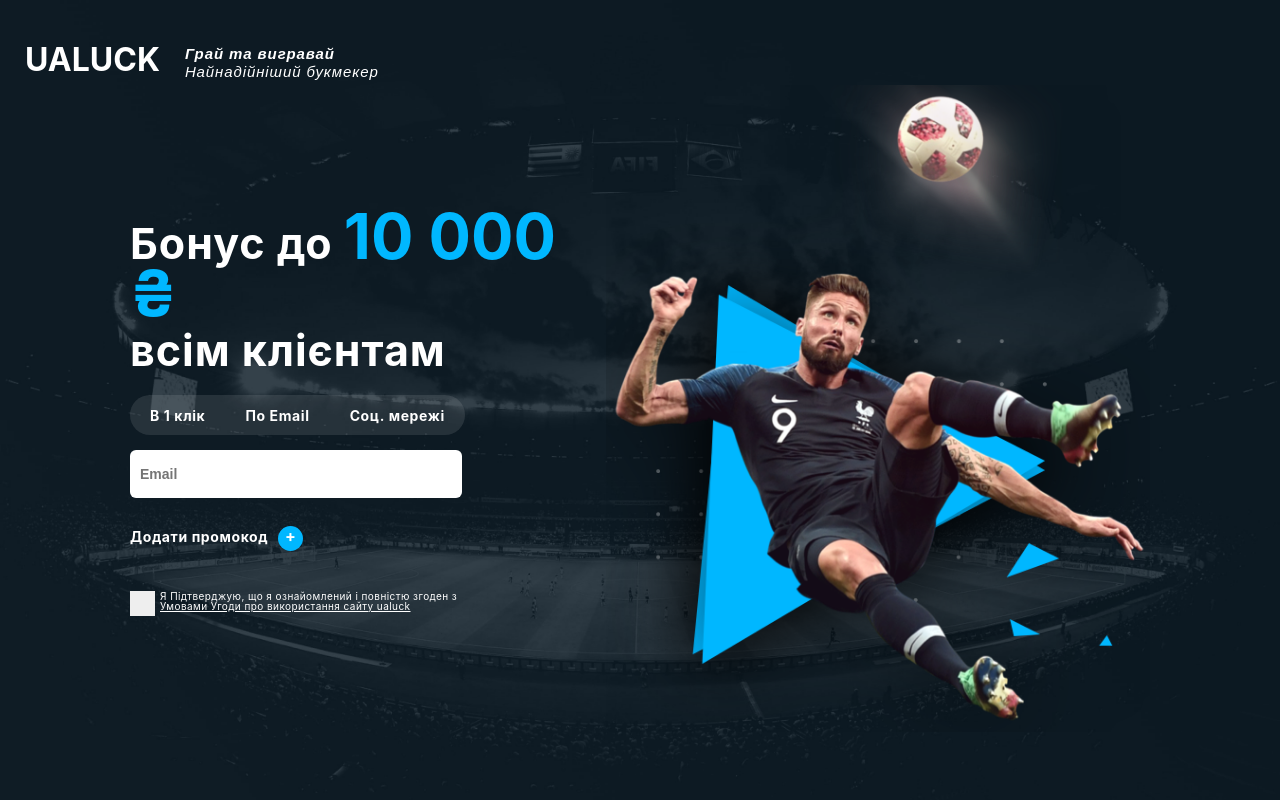
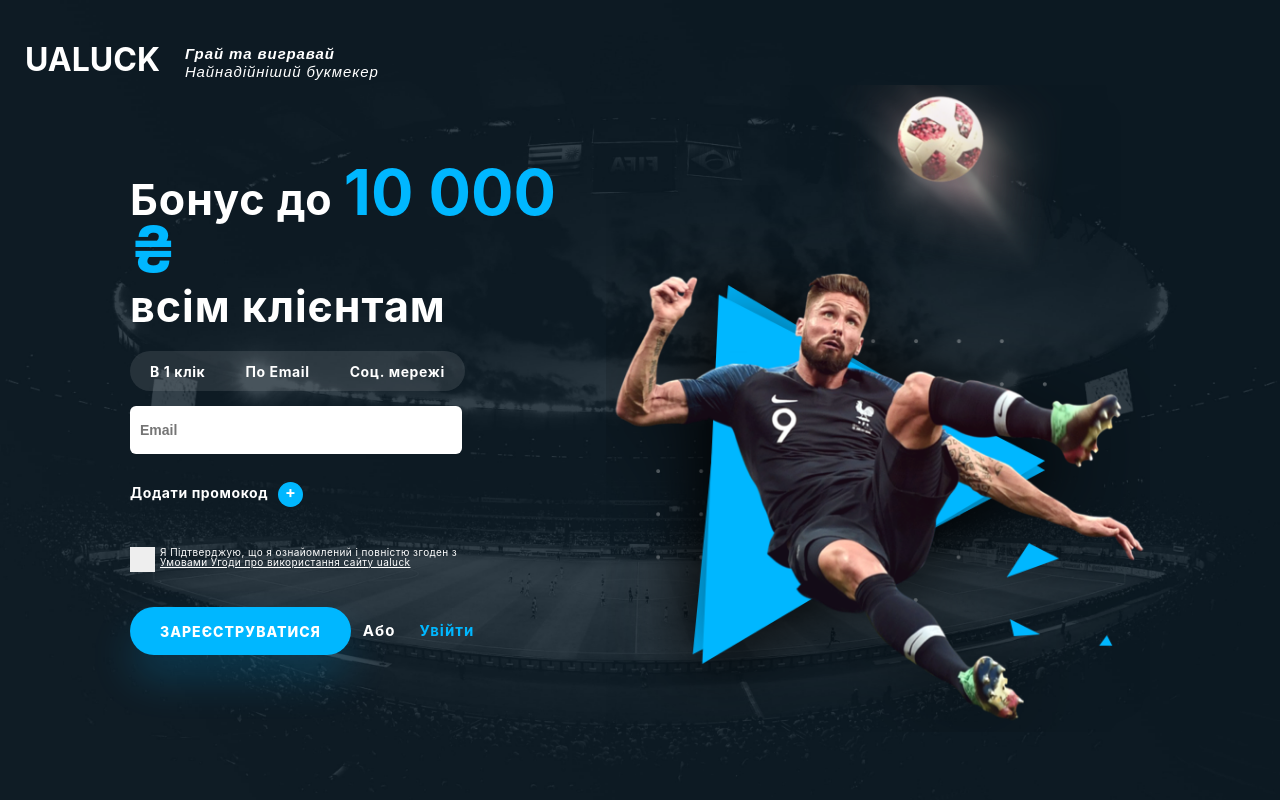
Before and after one commit to n7-remax/ualuck, a React (Create React App) app: page / in a window 1280 px wide. Built offline with nearby package versions, Linux system fonts and the light colour scheme.

Commit message:
added sign-up and log-in buttons

```diff
--- a/src/App/Main/Main.js
+++ b/src/App/Main/Main.js
@@ -31,6 +31,15 @@
                         </label>
                         <div className="agreement-text"><p>Я Підтверджую, що я ознайомлений і повністю згоден з <span>Умовами Угоди про використання сайту ualuck</span></p></div>
                     </div>
+                    <div className="sign-up">
+                        <div className="button">
+                            <span>ЗАРЕЄСТРУВАТИСЯ</span>
+                        </div>
+                        <span className="or">Або</span>
+                        <div className="log-in">
+                            <span>Увійти</span>
+                        </div>
+                    </div>
                 </div>
             </div>
             <div className="img-place">
--- a/src/App/Main/main.scss
+++ b/src/App/Main/main.scss
@@ -203,6 +203,46 @@
       }
 
     }
+
+    .sign-up {
+        padding-top:40px;
+        display: flex;
+
+        .button {
+
+            padding: 14px 30px;
+            font-weight: 800;
+            font-style: normal;
+            line-height: normal;
+            background-color: $primary-color;
+            border-radius: 43px;
+            box-shadow: 0 24px 41px 0 rgba(0, 183, 255, 0.19);
+            cursor: pointer;
+        }
+
+        span {
+            color: $white-color;
+            font-size: 14px;
+            letter-spacing: 1px;
+        }
+
+        .or {
+            font-weight: bold;
+            font-size: 15px;
+            padding: 14px 12px;
+        }
+
+        .log-in {
+            padding: 13px 12px;
+            span {
+                font-size: 15px;
+                font-weight: bold;
+                color: $primary-color;
+                cursor: pointer;
+
+            }
+        }
+    }
     //image
 
     .img-place{
```
